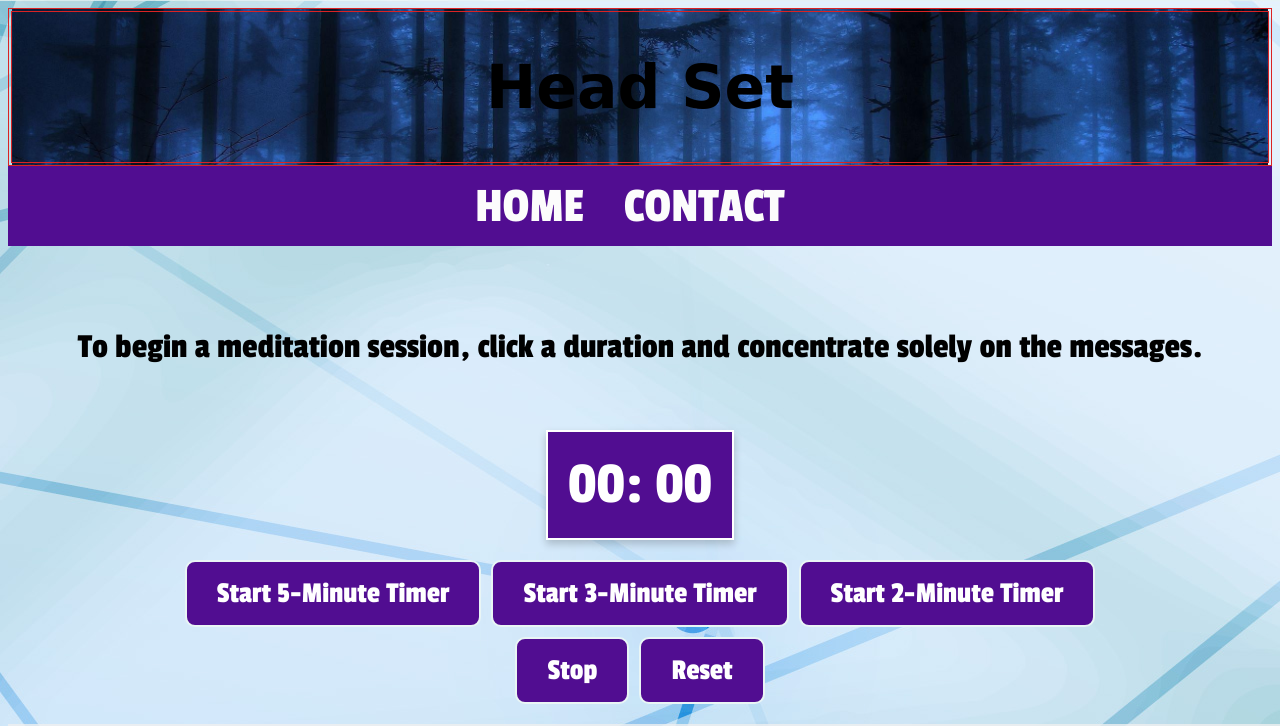
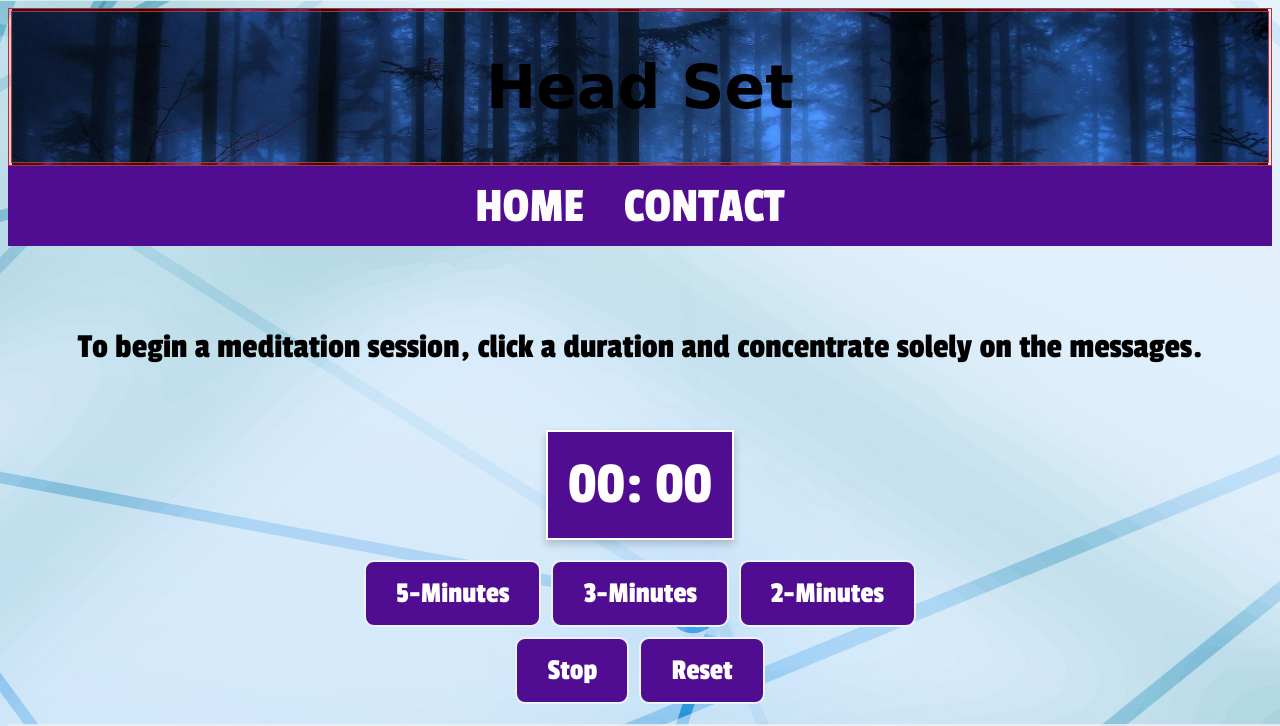
Before and after one commit to JoeMille/app-1, a website: page meditation.html in a window 1280 px wide. Shown: the top 726 px of the page. Drawn offline with nearby package versions, Linux system fonts and the light colour scheme; some packages are replaced by stand-ins of ours; a web font is replaced by a local one.

Commit message:
Added image files and made changes to Meditation buttons

```diff
--- a/meditation.html
+++ b/meditation.html
@@ -42,9 +42,9 @@
       <div class="button-container">
           <!-- Timer Buttons Container -->
           <div class="timer-buttons-container">
-              <button onclick="startTimer(5)">Start 5-Minute Timer</button>
-              <button onclick="startTimer(3)">Start 3-Minute Timer</button>
-              <button onclick="startTimer(2)">Start 2-Minute Timer</button>
+              <button onclick="startTimer(5)">5-Minutes</button>
+              <button onclick="startTimer(3)">3-Minutes</button>
+              <button onclick="startTimer(2)">2-Minutes</button>
           </div>
 
           <!-- Stop and Reset Buttons Container -->
```
